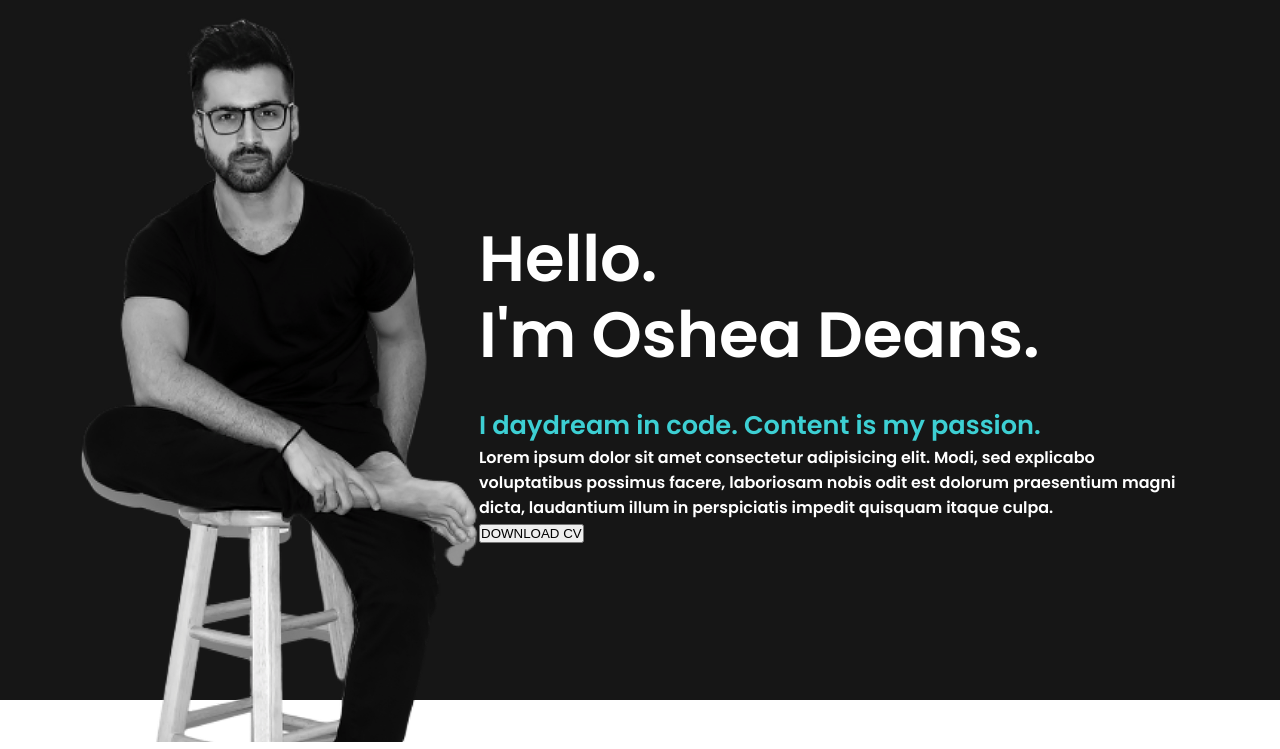
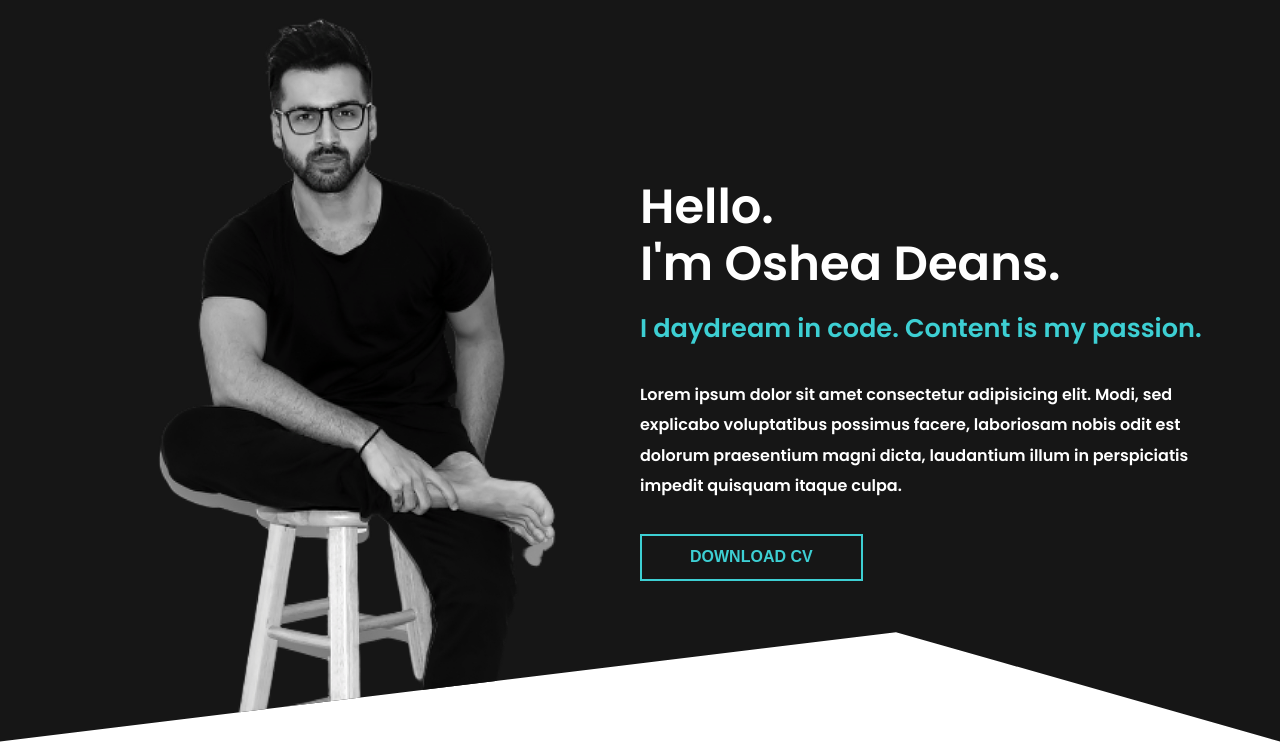
Before and after one commit to OsheaRD/PortfolioMain, a plain HTML site: page index.html in a window 1280 px wide. Shown: the part 100-849 px from the top of the page. Drawn offline with Linux system fonts and the light colour scheme.

Commit message:
Top header up to polygon

```diff
--- a/css/style.css
+++ b/css/style.css
@@ -9,7 +9,7 @@
 
 }
 body{
-    font-family: 'Poppins', sans-serif;
+    font-family:"Poppins", sans-serif;
 }
 
 *{
@@ -22,12 +22,13 @@ body{
 
 header{
     background-color: var(--dark);
-    height: 800px;
+    clip-path: polygon(0 0, 100% 0, 100% 100%, 70% 87%, 0 100%);
+
 }
 
 .container{
     max-width: 1152px;
-    padding: 0 15px;
+    padding: 0 10px;
     margin: 0 auto;
 }
 
@@ -63,13 +64,19 @@ width: 400px;
 .hero .right h6{
     font-size: 1.6rem;
     color: var(--primary);
-    margin-bottom: 0.5 rem;
+    margin-bottom: .5 rem;
 
 }
 
 .hero .right h1{
-    font-size: 4rem;
+    font-size: 3rem;
     font-weight: 100;
     line-height: 1.2;
-    margin-bottom: 2rem ;
+    margin-bottom: 1rem ;
 }
+
+.hero .right p{
+    line-height: 1.9;
+    margin-bottom: 2rem;
+    margin-top: 2rem ; /* padding for top of paragraph*/
+}
--- a/css/utilities.css
+++ b/css/utilities.css
@@ -31,3 +31,23 @@
     border-color: var(--primary);
     color: var(--primary);
 }
+
+.btn-secondary{
+    background: transparent;
+    color: var(--primary);
+    border-color: var(--primary);
+}
+
+.btn-secondary:hover{
+    background: var(--primary);
+    color: var(--secondary);
+}
+
+.flex-1{
+    flex: 1 ;
+
+}
+
+.justify-center{
+    justify-content: center;
+}
--- a/index.html
+++ b/index.html
@@ -33,14 +33,14 @@
                 <button class="btn btn-primary">Contact</button>
             </div>
         </nav>
-        <div class="hero flex items-center">
+        <div class="hero flex items-center justify-between">
 
-            <div class="left">
+            <div class="left flex-1 flex justify-center">
                 <img src="./images/man.png" alt="">
 
             </div>
 
-            <div class="right">
+            <div class="right flex-1">
                 <h1>Hello.<br> I'm Oshea Deans.</h1>
 
                 <h6>I daydream in code. Content is my passion.</h6>
@@ -48,7 +48,7 @@
 
                 <p>Lorem ipsum dolor sit amet consectetur adipisicing elit. Modi, sed explicabo voluptatibus possimus facere, laboriosam nobis odit est dolorum praesentium magni dicta, laudantium illum in perspiciatis impedit quisquam itaque culpa.</p>
                 <div>
-                    <button>DOWNLOAD CV</button>
+                    <button class="btn btn-secondary">DOWNLOAD CV</button>
                 </div>
 
 
```
